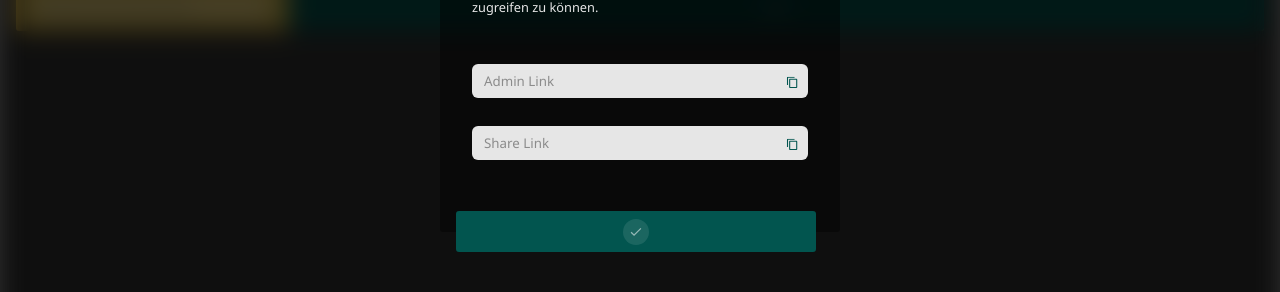
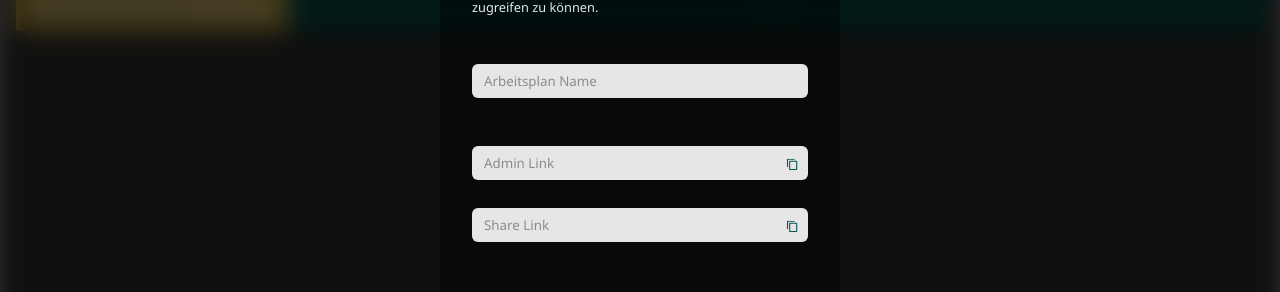
Before and after one commit to KANAjetzt/workPlanManager, a SvelteKit app: page / in a window 1280 px wide. Shown: the part 259-551 px from the top of the page. Built offline with nearby package versions, Linux system fonts and the light colour scheme.

Commit message:
✔ Added work plan name input

```diff
--- a/src/components/Welcome.svelte
+++ b/src/components/Welcome.svelte
@@ -2,6 +2,7 @@
 	import Modal from '$lib/Modal.svelte';
 	import Link from '$comps/inputs/Link.svelte';
 	import Btn_Check from './buttons/Btn_Check.svelte';
+	import Name from './inputs/Name.svelte';
 </script>
 
 <Modal name={'modal_is_open'}>
@@ -10,6 +11,11 @@
 			<h2>Hi!</h2>
 			<p>Speicher dir die unten stehenden Links ab um auf deine Arbeitsplan zugreifen zu können.</p>
 		</div>
+
+		<div class="name">
+			<Name />
+		</div>
+
 		<div class="links">
 			<div class="link">
 				<Link placeholder={'Admin Link'} />
@@ -55,8 +61,12 @@
 		font-weight: 400;
 	}
 
+  .name {
+    margin-bottom: 3rem;
+  }
+
 	.links {
-		margin-bottom: 3rem;
+		margin-bottom: 4rem;
 	}
 
 	.link {
--- /dev/null
+++ b/src/components/inputs/Name.svelte
@@ -0,0 +1,29 @@
+<script lang="ts">
+	export let placeholder: string = 'Arbeitsplan Name';
+</script>
+
+<div class="wrapper">
+	<input type="text" {placeholder} />
+</div>
+
+<style lang="postcss">
+	.wrapper {
+		display: grid;
+		grid-template-columns: 1fr;
+		grid-template-rows: 1fr;
+	}
+
+	input {
+		width: 100%;
+		padding: 0.5rem 0.75rem;
+		grid-row: 1 / 2;
+		grid-column: 1 / 2;
+		background-color: var(--input_link_bg_color);
+		border: none;
+		border-radius: 6px;
+	}
+
+	input::placeholder {
+		opacity: 0.8;
+	}
+</style>
```
